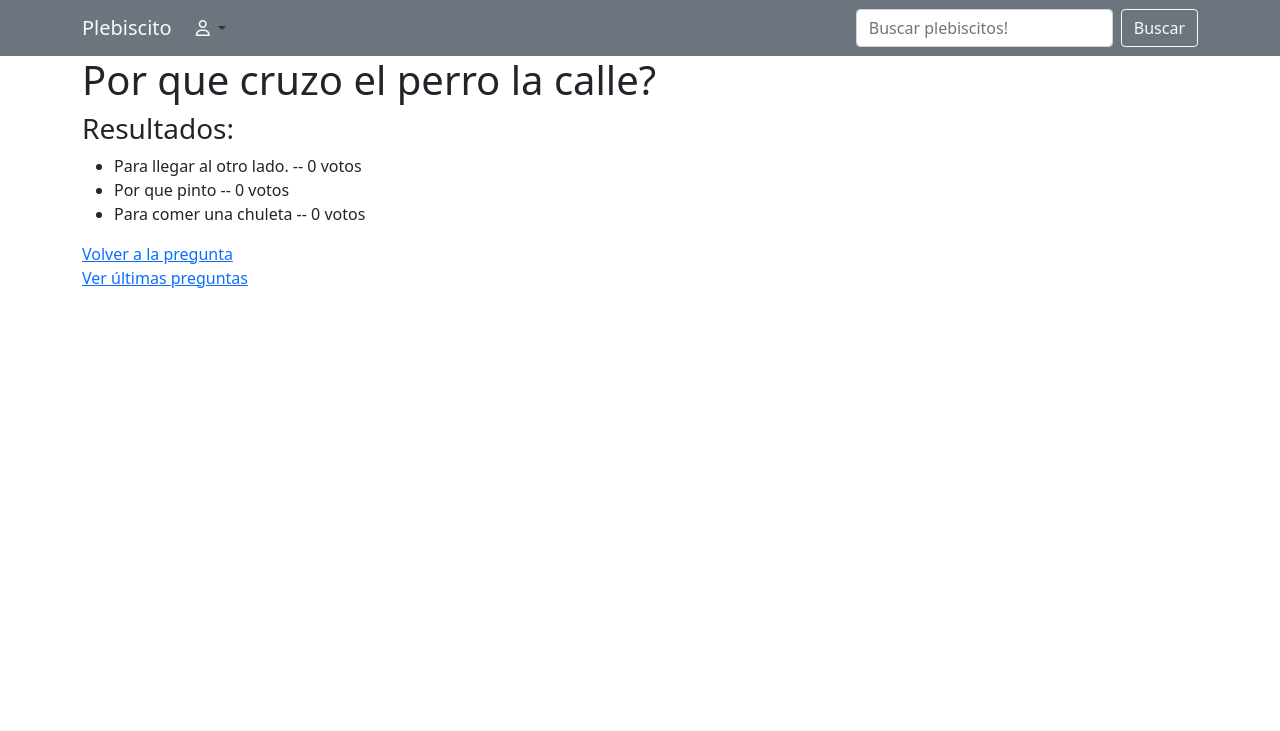
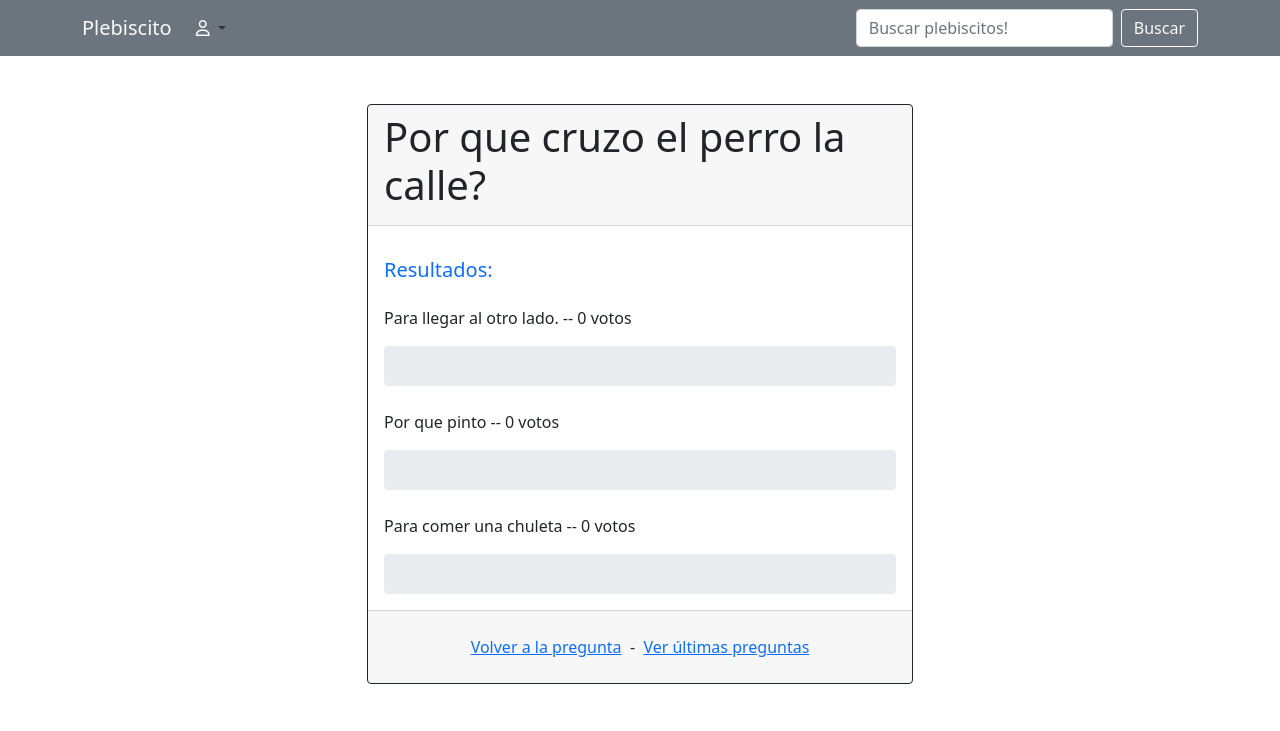
Before and after one commit to mingodsg/web-plebiscito, a Django app: page /polls/1/results in a window 1280 px wide. Shown: the top 731 px of the page. Run offline with Django 3.2, Linux system fonts and the light colour scheme; data comes from the database, SQL or seed files in the repository; some libraries are stand-ins or nearby versions.

Commit message:
Update results.html

```diff
--- a/plebiscito_root/polls/templates/polls/results.html
+++ b/plebiscito_root/polls/templates/polls/results.html
@@ -1,21 +1,29 @@
 {% extends 'base.html' %}
 {% block content %}
-<div class="sub-title">
-  <h1>{{ question.question_text }}</h1>
-</div>
-<div class="sub-content">
-  <h3>Resultados:</h2>
-  <ul>
-{% for choice in question.choice_set.all %}
-  <div class="sub-option">
-    <li>{{ choice.choice_text }} -- {{ choice.votes }} voto{{ choice.votes|pluralize }}</li>
+
+<div class="container d-flex justify-content-center">
+  <div class="card border-dark m-5" style="width: 50%;">
+    <div class="card-header">
+      <h1>{{ question.question_text }}</h1>
+    </div>
+    <div class="card-body">
+      <h5 class="text-primary mt-3 card-text">Resultados:</h5>
+
+      {% for choice in question.choice_set.all %}
+      <p class="mt-4">
+        {{ choice.choice_text }} -- {{ choice.votes }} voto{{ choice.votes|pluralize }}
+      </p>
+      <div class="progress" style="height: 40px;">
+        <div class="progress-bar" role="progressbar" style="width: {{ choice.votes }}%;" aria-valuenow="25" aria-valuemin="0" aria-valuemax="100"> </div>
+      </div>
+      {% endfor %}
+
+    </div>
+    <div class="card-footer">
+      <p class="mt-3 text-center"><a href="{% url 'polls:detail' question.id %}"> Volver a la pregunta</a>&nbsp;&nbsp;-&nbsp;&nbsp;<a href="{% url 'polls:index' %}">Ver últimas preguntas</a></p>
+    </div>
   </div>
-{% endfor %}
-  </ul>
 </div>
 
-<div class="sub-footer">
-  <a href="{% url 'polls:detail' question.id %}">Volver a la pregunta</a>
-  <br><a href="{% url 'polls:index' %}">Ver últimas preguntas</a>
-{% endblock %}
-</div>
+
+    {% endblock %}
```
